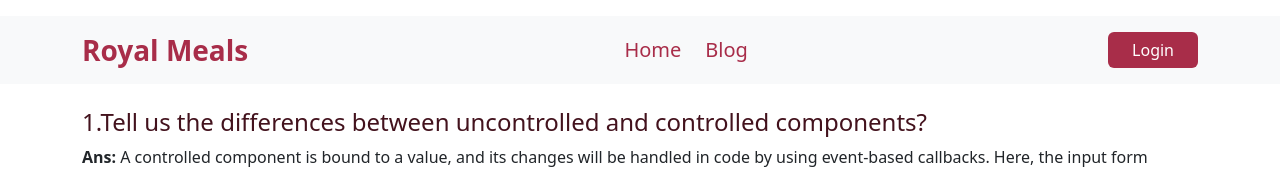
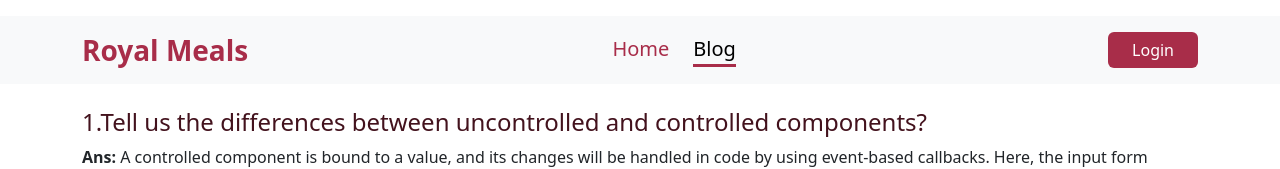
Before and after one commit to NaimurAlltime/royal-meals-client, a React (Vite) app: page /blog in a window 1280 px wide. Shown: the top 169 px of the page. Built offline with nearby package versions, Linux system fonts and the light colour scheme; no server answers.

Commit message:
active route to indicate

```diff
--- /dev/null
+++ b/src/components/Header/Header.css
@@ -0,0 +1,4 @@
+.active {
+  color: black !important;
+  border-bottom: 3px solid #a82d49;
+}
--- a/src/components/Header/Header.jsx
+++ b/src/components/Header/Header.jsx
@@ -1,8 +1,9 @@
 import React, { useContext } from "react";
 import { Button, Container, Nav, Navbar } from "react-bootstrap";
-import { Link } from "react-router-dom";
+import { NavLink } from "react-router-dom";
 import { Tooltip } from "react-tooltip";
 import { AuthContext } from "../../Provider/AuthProvider";
+import "./Header.css";
 
 const Header = () => {
   const { user, logOut } = useContext(AuthContext);
@@ -22,32 +23,29 @@ const Header = () => {
       variant="light"
     >
       <Container>
-        <Navbar.Brand>
-          <Link
-            style={{ color: "#a82d49" }}
-            className="fs-3 text-decoration-none fw-semibold"
-            to="/"
-          >
-            Royal Meals
-          </Link>
+        <Navbar.Brand
+          style={{ color: "#a82d49" }}
+          className="fs-3 text-decoration-none fw-semibold"
+        >
+          Royal Meals
         </Navbar.Brand>
         <Navbar.Toggle aria-controls="responsive-navbar-nav" />
         <Navbar.Collapse id="responsive-navbar-nav">
           <Nav className="mx-auto">
-            <Link
+            <NavLink
               style={{ color: "#a82d49" }}
               className="me-4 text-decoration-none fs-5 fw-medium"
               to="/"
             >
               Home
-            </Link>
-            <Link
+            </NavLink>
+            <NavLink
               style={{ color: "#a82d49" }}
-              className="text-decoration-none fs-5 fw-medium"
+              className="me-4 text-decoration-none fs-5 fw-medium"
               to="/blog"
             >
               Blog
-            </Link>
+            </NavLink>
           </Nav>
           <Nav>
             {user ? (
@@ -69,14 +67,14 @@ const Header = () => {
                 </Button>
               </>
             ) : (
-              <Link to="/login">
+              <NavLink to="/login">
                 <Button
                   className="border-0 px-4"
                   style={{ background: "#a82d49" }}
                 >
                   Login
                 </Button>
-              </Link>
+              </NavLink>
             )}
           </Nav>
         </Navbar.Collapse>
```
